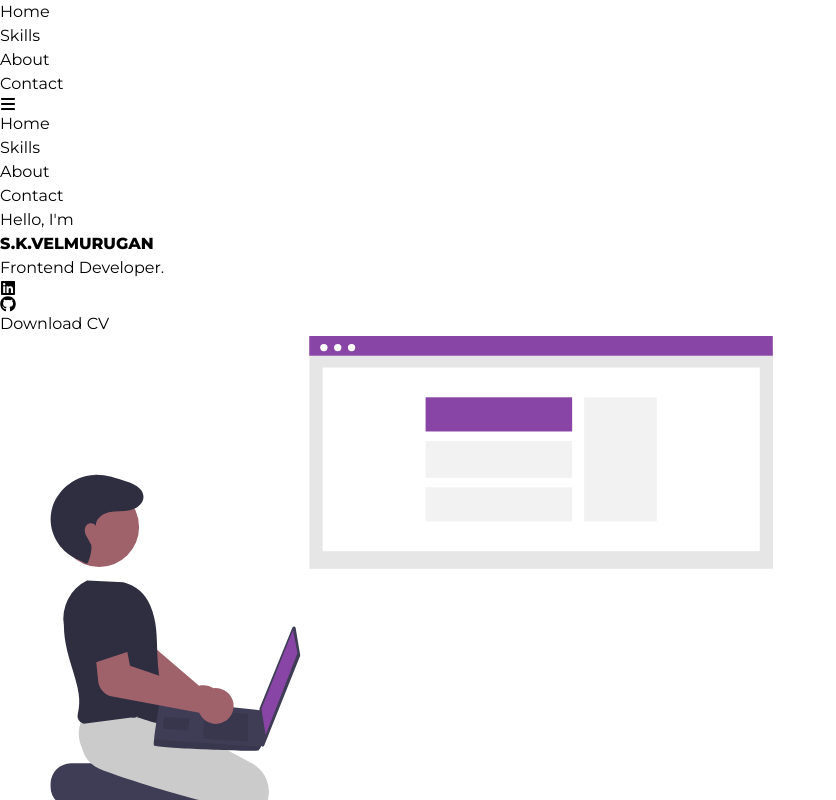
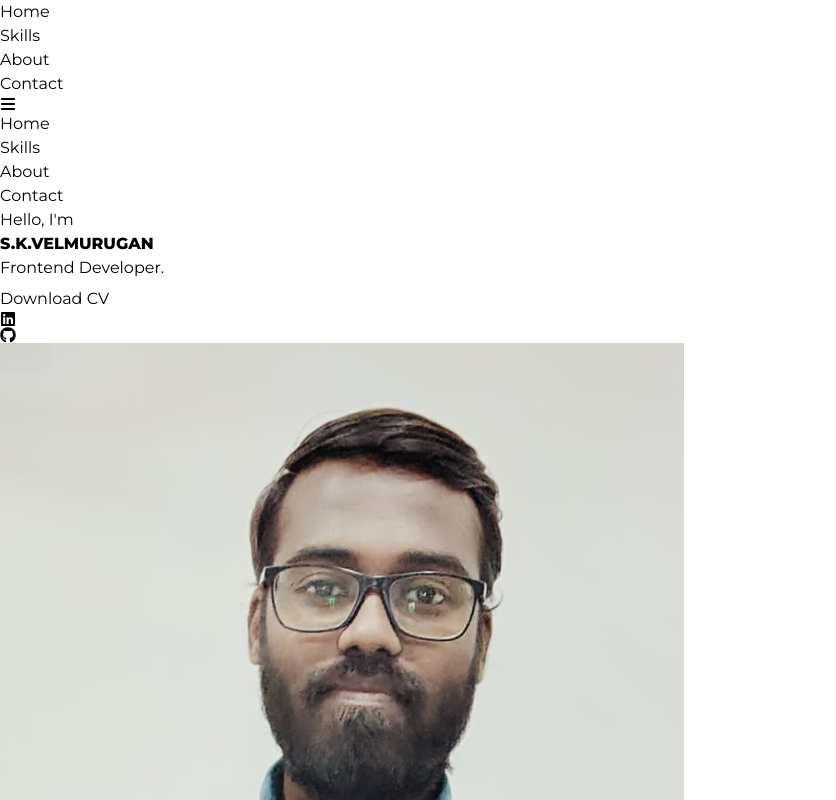
Before and after one commit to velmurugansk/portfolio, a React (Vite) app: page /about in a window 1280 px wide. Shown: the top 800 px of the page, without its empty margins (0-836 px from the left). Built offline with nearby package versions, Linux system fonts and the light colour scheme.

Commit message:
header & hero section changes

```diff
--- a/src/App.css
+++ b/src/App.css
@@ -34,6 +34,7 @@
     animation: text-typing steps(40) 3s infinite;
     width:0;
     text-wrap: nowrap;
+    display: inline-block;
 }
 
 @keyframes text-typing {
--- a/src/components/About.jsx
+++ b/src/components/About.jsx
@@ -2,9 +2,9 @@ import React from 'react'
 
 const About = () => {
   return (
-    <div className='w-full h-screen bg-[#151515] px-16 py-4'>
+    <div className='w-full h-screen bg-[#151515] px-10 py-4'>
       <p className='text-center text-3xl font-bold text-white mb-3'>About Me</p>
-      <p className='py-2 text-gray-600'>
+      <p className='py-2 text-base text-gray-600'>
         I specialize in building mobile responsive front-end UI applications
         that connect with API’s and other backend technologies. I’m
         passionate about learning new technologies and understand there is
@@ -14,7 +14,7 @@ const About = () => {
         needed. I believe that being a great developer is not using one
         specific language, but choosing the best tool for the job.
       </p>
-      <p className='py-2 text-gray-600'>
+      <p className='py-2 text-gray-600 text-base'>
         I started web developement in 2019 managing multiple Hospital management web applications and western gatz
         websites. I have experience working directly with clients and taking
         mock wireframes all the way to deployed applications.
--- a/src/components/Contact.jsx
+++ b/src/components/Contact.jsx
@@ -35,7 +35,7 @@ const Contact = () => {
   };
   return (
     <>
-    <div className='w-full h-screen bg-[#151515] flex justify-center items-center px-6 py-4'>
+    <div className='w-full h-screen bg-[#151515] flex justify-center items-center px-10 py-4'>
       <div>
         <p className='text-center text-3xl font-bold text-white mb-3'>Contact Me</p>
         <form onSubmit={sendMessage} className='flex flex-col w-full'>
--- a/src/components/Header.jsx
+++ b/src/components/Header.jsx
@@ -9,11 +9,11 @@ const Header = () => {
   const [resnav, setResnav] = useState(false);
   const handleClick = () => setResnav(!resnav);
   return (
-    <div className='fixed w-full h-16 z-[2] bg-[#151515]'>
+    <div className='w-full h-16 bg-[#151515]'>
       <div className="flex justify-end items-center px-12 w-full h-full">
         <ul className='hidden md:flex'>
           {Titles.map(elem => {
-            return (<li className='px-3 cursor-pointer text-white' key={elem.name}>{elem.name}</li>)
+            return (<li className='px-3 cursor-pointer text-white hover:text-[#8644A2]' key={elem.name}>{elem.name}</li>)
           })}
         </ul>
         <div onClick={handleClick} className="md:hidden z-[3] text-white">
@@ -21,7 +21,7 @@ const Header = () => {
         </div>
         <ul className={!resnav ? 'hidden' : 'absolute top-0 left-0 w-full h-screen px-3 py-2 bg-[#151515]'}>
           {Titles.map(elem => {
-            return (<li className='px-3 py-1 cursor-pointer text-white' key={elem.name}>{elem.name}</li>)
+            return (<li className='px-3 py-1 cursor-pointer text-white hover:text-[#8644A2]' key={elem.name}>{elem.name}</li>)
           })}
         </ul>
       </div>
--- a/src/components/Main.jsx
+++ b/src/components/Main.jsx
@@ -1,23 +1,23 @@
 import React from 'react'
-import hero from './../assets/images/web-dev.svg';
+import hero from './../assets/images/heroimg.jpg';
 import resume from '../assets/resume.pdf';
 import { FaLinkedin, FaGithub } from "react-icons/fa6";
 
 const Main = () => {
   return (
-    <div className='w-full h-screen bg-[#151515] px-6 sm:px-20 gap-8'>
-      <div className="flex flex-col md:flex-row mx-auto  flex-row items-center h-full">
-        <div>
+    <div className='w-full h-screen bg-[#151515] px-6 sm:px-10 gap-8'>
+      <div className="flex flex-col justify-center md:flex-row items-center h-full gap-9">
+        <div className='text-center self-center'>
           <p className='text-white my-2'>Hello, I'm</p>
-          <h1 className='text-3xl md:text-4xl name-txt font-bold text-white'>S.K.VELMURUGAN</h1>
-          <h2 className='font-bold text-2xl md:text-3xl py-2 animatedtext text-[#8644A2]'>Frontend Developer.</h2>
-          <div className='flex flex-row items-center my-3'><FaLinkedin className='mr-2 cursor-pointer text-white hover:text-[#8644A2]'/>
-          <FaGithub className='cursor-pointer text-white hover:text-[#8644A2]'/></div>
-          <div><a href={resume} download="resume"><button className='text-white px-6 py-2 border-2 hover:bg-[#8644A2] hover:border-[#8644A2]'>
+          <h1 className='text-2xl md:text-3xl name-txt font-bold text-white'>S.K.VELMURUGAN</h1>
+          <h2 className='font-bold text-1xl md:text-2xl py-2 animatedtext text-[#8644A2]'>Frontend Developer.</h2>
+          <div><a href={resume} download="resume"><button className='text-white px-6 py-2 border-2 hover:bg-[#8644A2] hover:border-[#8644A2] rounded-full'>
             Download CV</button></a></div>
+          <div className='flex flex-row justify-center items-center my-3'><FaLinkedin className='mr-2 text-lg cursor-pointer text-white hover:text-[#8644A2]' />
+            <FaGithub className='cursor-pointer text-lg text-white hover:text-[#8644A2]' /></div>
         </div>
-        <div className='mx-auto my-1'>
-          <img src={hero} className='object-fill h-60 w-60 md:h-80 md:w-80' alt="devloperimg" />
+        <div className='my-1'>
+          <img src={hero} className='object-fill h-60 w-60 md:h-80 md:w-80 rounded-full' alt="devloperimg" />
         </div>
       </div>
     </div>
```
Also changed, not shown: src/assets/images/heroimg.jpg (added).
